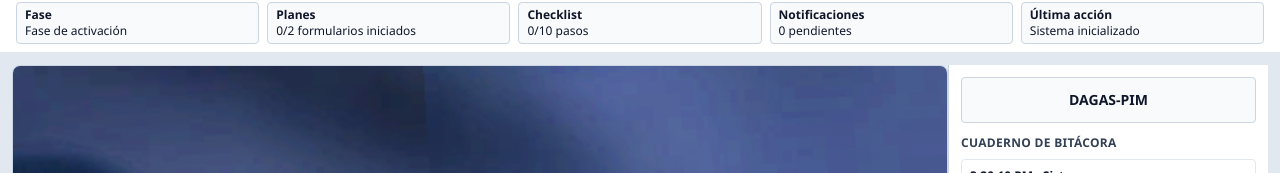
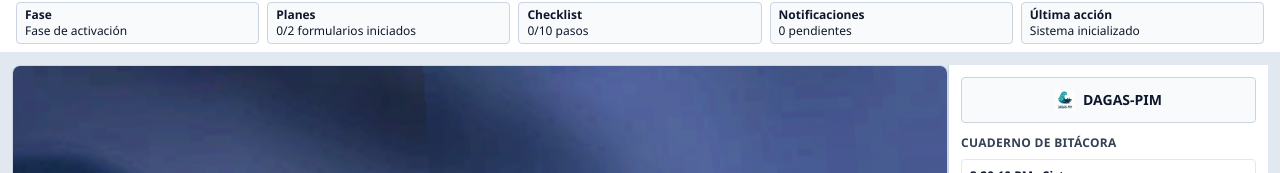
Before and after one commit to isidromartin/ASDA-PIM-V2, a Next.js app: page /incident in a window 1280 px wide. Shown: the part 128-301 px from the top of the page. Built offline with nearby package versions, Linux system fonts and the light colour scheme.

Commit message:
feat: add DAGAS-PIM icon in incident sidebar header

```diff
--- a/src/components/RightPanel.tsx
+++ b/src/components/RightPanel.tsx
@@ -1,5 +1,6 @@
 'use client';
 
+import Image from 'next/image';
 import { useDemoStore } from '@/store/useDemoStore';
 import { initialMedia } from '@/mock/incident';
 
@@ -8,7 +9,10 @@ export function RightPanel() {
 
   return (
     <aside className="w-[320px] shrink-0 border-l border-slate-300 bg-white p-3">
-      <div className="mb-3 rounded border border-slate-300 bg-slate-50 p-3 text-center text-sm font-semibold">DAGAS-PIM</div>
+      <div className="mb-3 flex items-center justify-center gap-2 rounded border border-slate-300 bg-slate-50 p-3 text-sm font-semibold">
+        <Image src="/assets/icono.png" alt="DAGAS-PIM" width={20} height={20} className="h-5 w-5" />
+        <span>DAGAS-PIM</span>
+      </div>
       <section className="mb-3">
         <h4 className="mb-2 text-xs font-bold tracking-wide text-slate-700">CUADERNO DE BITÁCORA</h4>
         <div className="max-h-[260px] space-y-2 overflow-auto rounded border border-slate-200 p-2 text-xs">
```
